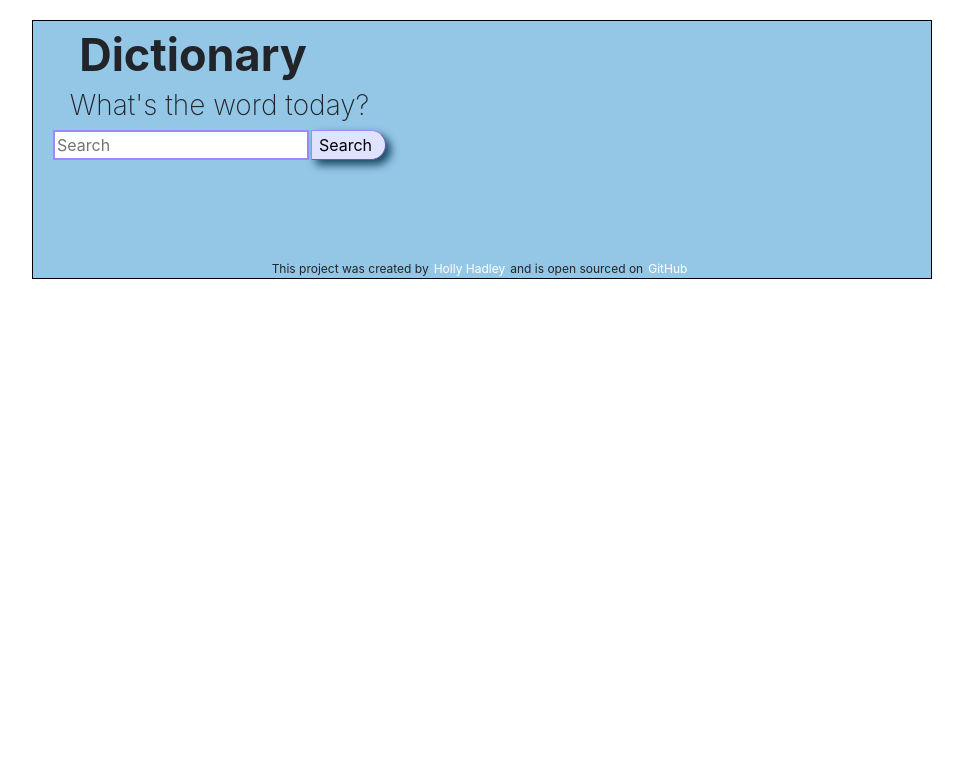
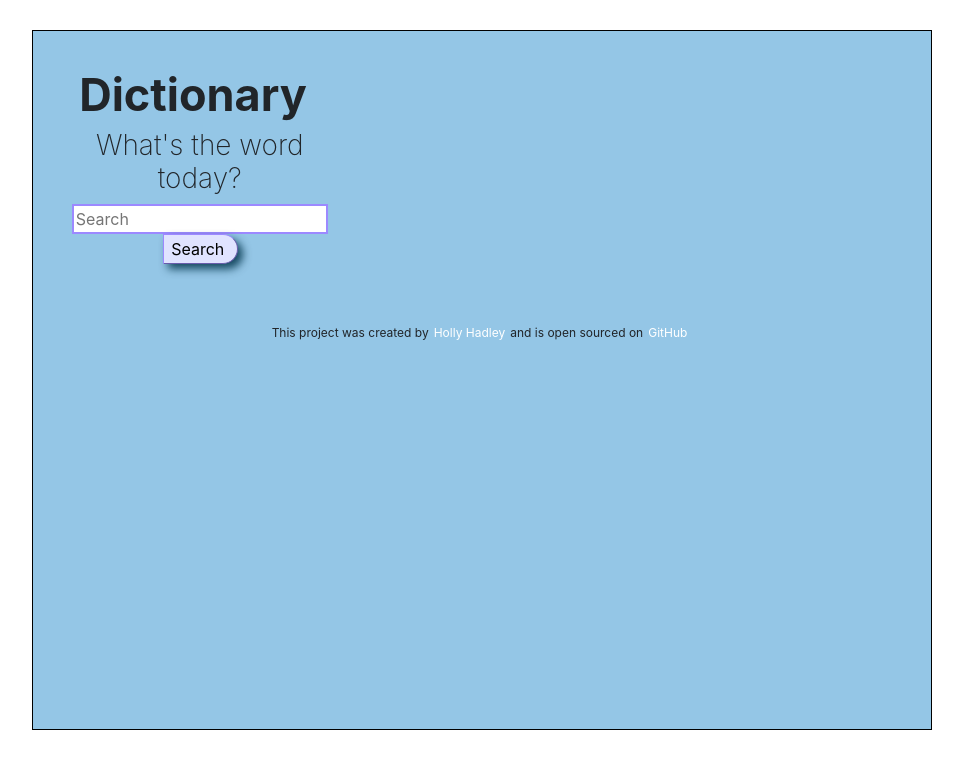
Before and after one commit to SuperNova721/dictionary-project, a React (Create React App) app: page / in a window 1280 px wide. Shown: the top 768 px of the page, without its empty margins (178-1141 px from the left). Built offline with nearby package versions, Linux system fonts and the light colour scheme; no server answers.

Commit message:
Added mapping on photos and added css

```diff
--- a/src/App.css
+++ b/src/App.css
@@ -1,6 +1,9 @@
 .App {
   max-width: 900px;
   margin: 0 auto;
+  min-height: 700px;
+  min-width: 800px;
+  padding-top: 10px;
 
 }
 
@@ -15,7 +18,8 @@
   display: flex;
   justify-content: center;
   margin-top: 50px;
-  padding-top: 50px;
+  padding-top: 10px;
+  padding-bottom: 10px;
   font-size: 12px;
 
  }
@@ -28,14 +32,21 @@
  }
 
  .App .container {
-  padding: 0 20px 0 20px;
+  min-height: 700px;
+  min-width: 800px;
+  padding: 30px 20px 0 20px;
   margin: 20px 40px 40px 20px;
   background-color: #94c6e6;
   width: 900px;
   border: 1px solid black;
 }
 
+
  .App .result-images {
    margin-top: 20px;
     text-align: center;
  }
+
+ .App .col {
+   height: 600px;
+ }
--- a/src/App.js
+++ b/src/App.js
@@ -1,5 +1,6 @@
 import './App.css';
 import Dictionary from "./Dictionary.js";
+
 
 function App(props) {
   return (
--- a/src/Dictionary.css
+++ b/src/Dictionary.css
@@ -6,10 +6,12 @@
 .Dictionary h3 {
     font-weight: 200;
     text-align: center;
+    margin-right: 50px;
 }
 
 .Dictionary form {
     text-align: center;
+    margin-right: 50px;
 }
 
 .Dictionary input:focus{
--- a/src/Dictionary.js
+++ b/src/Dictionary.js
@@ -24,7 +24,7 @@ export default function Dictionary(props) {
         axios.get(apiUrl).then(handleDictionaryResponse);
 
         let pexelsApiKey ="563492ad6f9170000100000189bbdc36b9ac48b291b03d56e4016a9e";
-        let pexelsApiUrl =`https://api.pexels.com/v1/search?query=${keyword}&per_page=1`;
+        let pexelsApiUrl =`https://api.pexels.com/v1/search?query=${keyword}&per_page=6`;
         let headers = {Authorization : `Bearer ${pexelsApiKey}`};
         axios.get(pexelsApiUrl, {headers: headers,}).then(handlePexelsResponse);
     }
@@ -54,6 +54,7 @@ export default function Dictionary(props) {
             <Results results={results}/>
             <ImageResults photos={photos} />
         </div>
+
         );
 
     } else {
--- a/src/ImageResults.css
+++ b/src/ImageResults.css
@@ -1,5 +1,4 @@
 .ImageResults {
-    margin-top: -300px;
     margin-right: -800px;
 }
 
@@ -9,7 +8,19 @@
 }
 
 .ImageResults .row {
-    margin-top: -100px;
-    justify-content: right;
+    display: flex;
+    justify-content: center;
     padding-right: 300px;
+    padding-left: 320px;
+    margin-top: -550px;
+    margin-bottom: 10px;
 }
+
+
+.ImageResults img {
+    padding: 10px;
+    border: 1px solid black;
+    box-shadow: 5px 5px 8px 0px rgba(1,52,74,0.85);
+    margin-bottom: 20px;
+    background-color: white;
+}
--- a/src/ImageResults.js
+++ b/src/ImageResults.js
@@ -6,14 +6,20 @@ export default function ImageResults(props) {
         console.log(props.photos);
     return (
         <div className="ImageResults">
-            <div className="row">
+            <div className="row justify-content-between">
+
                 {props.photos.map(function(photo, index) {
+                    console.log(photo);
                     return (
-                         <div className="col-3" key={index}>
-                            <img src={photo.src.tiny} className="img-fluid" alt={props.photos[0].alt}></img>
+                        <div className="col-6" key={index}>
+                            <a href={photo.src.original} target="_blank" rel="noreferrer">
+                                <img src={photo.src.tiny} className="img-fluid" alt={props.photos[0].alt}></img>
+                            </a>
                         </div>
                     );
                 })}
+
+
             </div>
         </div>
     );
```
Also changed, not shown: src/Audio.js (added, +16 -0 lines).
